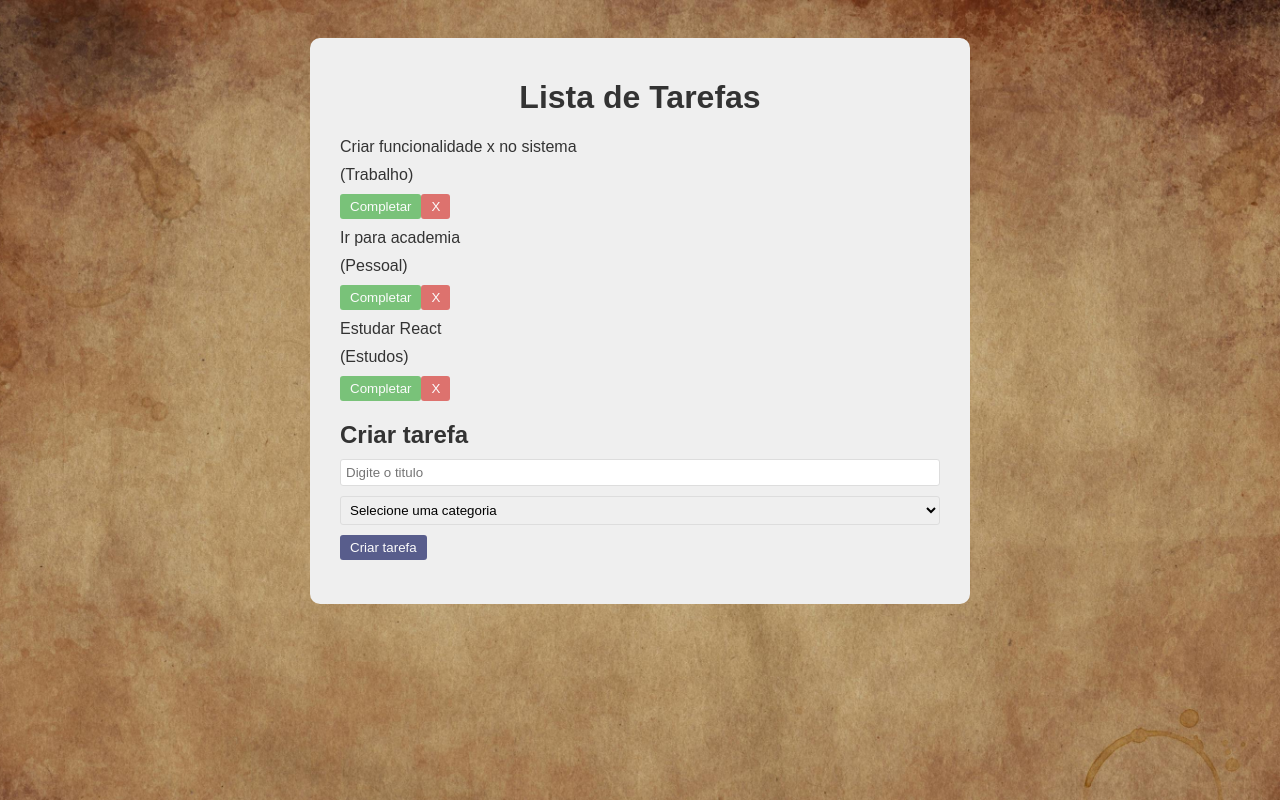
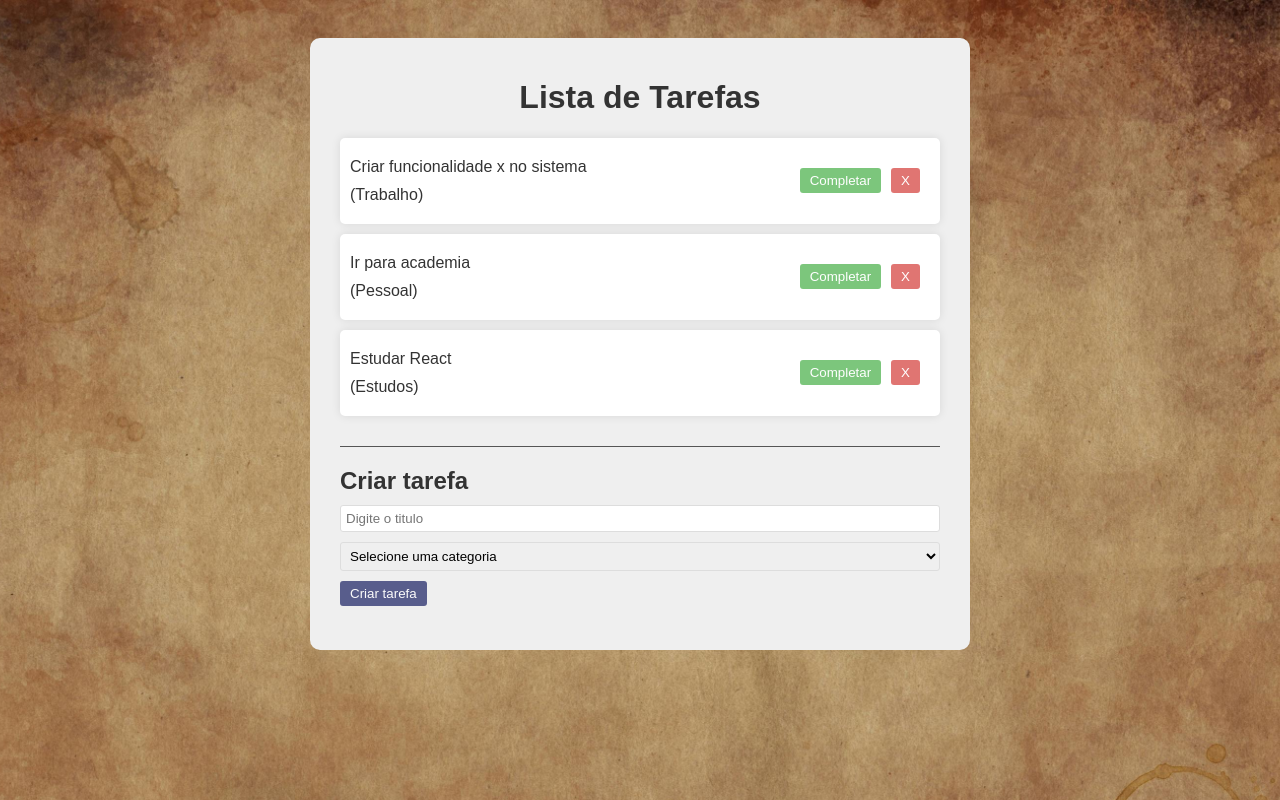
Before and after one commit to RogerioPortela94/Lista-de-tarefas-com-REACT, a React (Vite) app: page / in a window 1280 px wide. Shown: the top 800 px of the page. Built offline with nearby package versions, Linux system fonts and the light colour scheme.

Commit message:
Atualização Css
Atualização do css da lista

```diff
--- a/src/App.css
+++ b/src/App.css
@@ -36,6 +36,7 @@
   background-color: #333974;
   color: #fff;
   padding: 5px 10px;
+  margin-right: 10px;
   border: none;
   border-radius: 3px;
   cursor: pointer;
@@ -45,6 +46,24 @@
 
 button:hover{
   opacity: 1;
+}
+
+.todo-list {
+  margin-bottom: 20px;
+  padding-bottom: 20px;
+  border-bottom: 1px solid #555;
+}
+
+.todo{
+  background-color: #fff;
+  box-shadow: 0 0 10px rgba(0, 0, 0, 0.1);
+  padding: 10px;
+  margin-bottom: 10px;
+  border-radius: 5px;
+  display: flex;
+  justify-content: space-between;
+  align-items: center;
+
 }
 
 .complete{
--- a/src/App.jsx
+++ b/src/App.jsx
@@ -41,7 +41,7 @@
   return (
    <div className="app">
     <h1>Lista de Tarefas</h1>
-    <div className='todo-lista'>
+    <div className='todo-list'>
       {todo.map((todo)=>(
         <Todo key={todo.id} todo={todo}/>
       ))}
```
